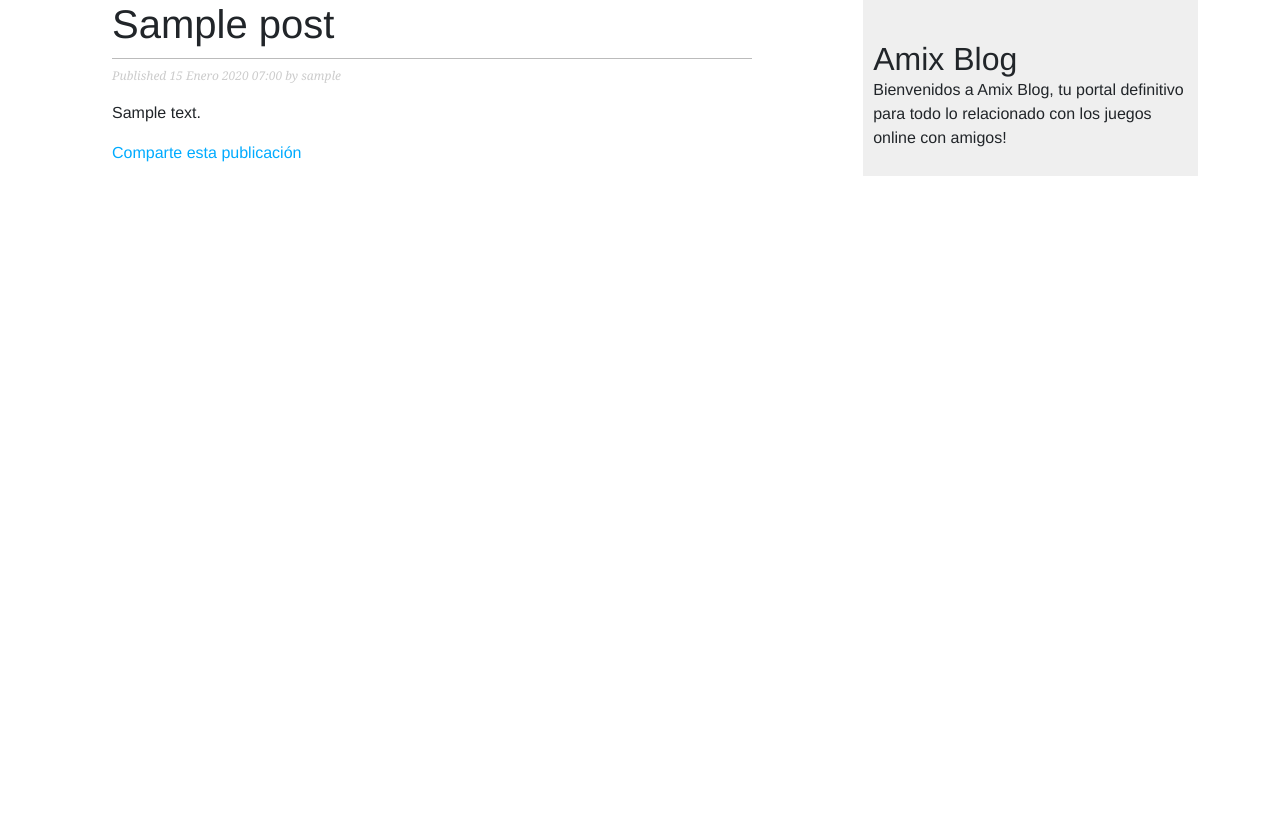
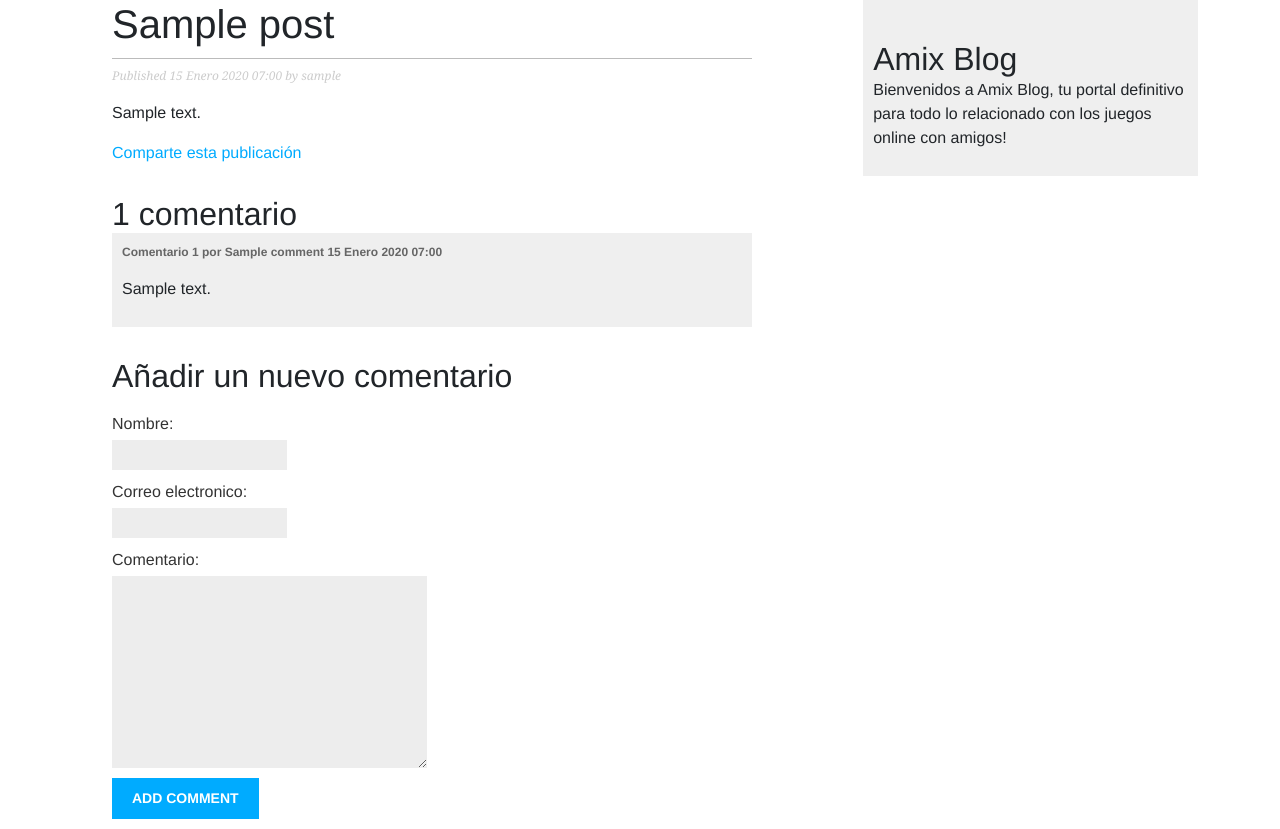
Before and after one commit to ALucasE/amix-blog, a Django app: a page that uses templates/blog/post/detail.html in a window 1280 px wide. Before the commit the page ends 176 px from the top, so only its background shows below. Run offline with Django 4.2, Linux system fonts and the light colour scheme; tables that the repository leaves empty hold one stand-in row (values such as "Sample post").

Commit message:
Se agrego la funcion de comentarios

```diff
--- a/blog/forms.py
+++ b/blog/forms.py
@@ -1,8 +1,15 @@
 from django import forms
+from .models import Comment
+
 
 class EmailPostForm(forms.Form):
     name = forms.CharField(max_length=25)
     email = forms.EmailField()
     to = forms.EmailField()
-    comments = forms.CharField(required=False,
-                                widget=forms.Textarea)
+    comments = forms.CharField(required=False, widget=forms.Textarea)
+
+
+class CommentForm(forms.ModelForm):
+    class Meta:
+        model = Comment
+        fields = ['name', 'email', 'body']
--- a/blog/models.py
+++ b/blog/models.py
@@ -15,14 +15,14 @@ class Post(models.Model):
         DRAFT = 'DF', 'Borrador'
         PUBLISHED = 'PB', 'Publicado'
 
-    title = models.CharField(max_length=250)
+    title = models.CharField(max_length=250, verbose_name='Titulo')
     slug = models.SlugField(
         max_length=250,
         unique_for_date='publish',
     )
-    author = models.ForeignKey(settings.AUTH_USER_MODEL, on_delete=models.CASCADE, related_name='blog_post')
-    body = models.TextField()
-    publish = models.DateTimeField(default=timezone.now)
+    author = models.ForeignKey(settings.AUTH_USER_MODEL, on_delete=models.CASCADE, related_name='blog_post', verbose_name='Autor')
+    body = models.TextField(verbose_name='Cuerpo')
+    publish = models.DateTimeField(default=timezone.now, verbose_name='Fecha de publicacion')
     created = models.DateTimeField(auto_now_add=True, verbose_name='Fecha de creacion')
     updated = models.DateTimeField(auto_now=True, verbose_name='Fecha de modificación')
     status = models.CharField(max_length=2, choices=Status.choices, default=Status.DRAFT, verbose_name='Estado')
@@ -46,3 +46,24 @@ class Post(models.Model):
 
     def get_absolute_url(self):
         return reverse('blog:post_detail', args=[self.publish.year, self.publish.month, self.publish.day, self.slug])
+
+
+class Comment(models.Model):
+    post = models.ForeignKey(Post, on_delete=models.CASCADE, related_name='comments', verbose_name='Publicación')
+    name = models.CharField(max_length=80, verbose_name='Nombre')
+    email = models.EmailField(verbose_name='Correo electronico')
+    body = models.TextField(verbose_name='Comentario')
+    created = models.DateTimeField(auto_now_add=True, verbose_name='Fecha de creacion')
+    updated = models.DateTimeField(auto_now=True, verbose_name='Fecha de modificación')
+    active = models.BooleanField(default=True)
+
+    class Meta:
+        verbose_name = 'Comentario'
+        verbose_name_plural = 'Comentarios'
+        ordering = ['created']
+        indexes = [
+            models.Index(fields=['created']),
+        ]
+
+    def __str__(self):
+        return f'Comment by {self.name} on {self.post}'
--- a/blog/urls.py
+++ b/blog/urls.py
@@ -1,12 +1,13 @@
 from django.urls import path
-from .views import post_list, post_detail, PostListView, post_share
+from .views import post_list, post_detail, PostListView, post_share, post_comment
 
 app_name = 'blog'
 
 urlpatterns = [
     # post views
+    # path('def/', post_list, name='post_list'),
     path('', PostListView.as_view(), name='post_list'),
     path('<int:post_id>/share/', post_share, name='post_share'),
     path('<int:year>/<int:month>/<int:day>/<slug:post>/', post_detail, name='post_detail'),
-    path('def/', post_list, name='post_list'),
+    path('<int:post_id>/comment/', post_comment, name='post_comment'),
 ]
--- a/blog/views.py
+++ b/blog/views.py
@@ -2,8 +2,9 @@ from django.shortcuts import render, get_object_or_404
 from django.views.generic import ListView
 from django.core.paginator import Paginator, EmptyPage, PageNotAnInteger
 from django.core.mail import send_mail
-from .models import Post
-from .forms import EmailPostForm
+from django.views.decorators.http import require_POST
+from .models import Post, Comment
+from .forms import EmailPostForm, CommentForm
 
 # Create your views here.
 
@@ -29,7 +30,9 @@ def post_detail(request, year, month, day, post):
     post = get_object_or_404(
         Post, status=Post.Status.PUBLISHED, slug=post, publish__year=year, publish__month=month, publish__day=day
     )
-    context = {'post': post}
+    comments = post.comments.filter(active=True)
+    form = CommentForm()
+    context = {'post': post, 'comments': comments, 'form': form}
     return render(request, 'blog/post/detail.html', context)
 
 
@@ -47,21 +50,28 @@ def post_share(request, post_id):
         form = EmailPostForm(request.POST)
         if form.is_valid():
             form_data = form.cleaned_data
-            post_url = request.build_absolute_uri(
-                post.get_absolute_url())
+            post_url = request.build_absolute_uri(post.get_absolute_url())
 
-            subject = f"{form_data['name']} recommends you read " \
-                      f"{post.title}"
-            message = f"Read {post.title} at {post_url}\n\n" \
-                      f"{form_data['name']}\'s comments: {form_data['comments']}"
-            send_mail(subject, message, 'f39dceba809abd@inbox.mailtrap.io',
-                      [form_data['to']])
+            subject = f"{form_data['name']} recommends you read " f"{post.title}"
+            message = (
+                f"Read {post.title} at {post_url}\n\n" f"{form_data['name']}\'s comments: {form_data['comments']}"
+            )
+            send_mail(subject, message, 'f39dceba809abd@inbox.mailtrap.io', [form_data['to']])
             sent = True
     else:
         form = EmailPostForm()
-    context = {
-        'post': post,
-        'form': form,
-        'sent':sent
-    }
+    context = {'post': post, 'form': form, 'sent': sent}
     return render(request, 'blog/post/share.html', context)
+
+
+@require_POST
+def post_comment(request, post_id):
+    post = get_object_or_404(Post, id=post_id, status=Post.Status.PUBLISHED)
+    comment = None
+    form = CommentForm(data=request.POST)
+    if form.is_valid():
+        comment = form.save(commit=False)
+        comment.post = post
+        comment.save()
+    context = {'post': post, 'form': form, 'comment': comment}
+    return render(request, 'blog/post/comment.html', context)
--- a/templates/blog/post/detail.html
+++ b/templates/blog/post/detail.html
@@ -11,4 +11,21 @@
     Comparte esta publicación
   </a>
 </p>
+{% with comments.count as total_comments %}
+<h2>
+  {{ total_comments }} comentario{{ total_comments|pluralize }}
+</h2>
+{% endwith %}
+{% for comment in comments %}
+<div class="comment">
+  <p class="info">
+    Comentario {{ forloop.counter }} por {{ comment.name }}
+    {{ comment.created }}
+  </p>
+  {{ comment.body|linebreaks }}
+</div>
+{% empty %}
+<p>No hay comentarios.</p>
+{% endfor %}
+{% include "blog/post/includes/comment_form.html" %}
 {% endblock %}
--- /dev/null
+++ b/templates/blog/post/includes/comment_form.html
@@ -0,0 +1,6 @@
+<h2>Añadir un nuevo comentario</h2>
+<form action="{% url 'blog:post_comment' post.id %}" method="post">
+  {{ form.as_p }}
+  {% csrf_token %}
+  <p><input type="submit" value="Add comment"></p>
+</form>
```
Also changed, not shown: blog/admin.py (+8 -1 lines), requirements.txt (+10 -0 lines), templates/blog/post/comment.html (added, +10 -0 lines), blog/migrations/0003_alter_post_author_alter_post_body_alter_post_publish_and_more.py (added).
